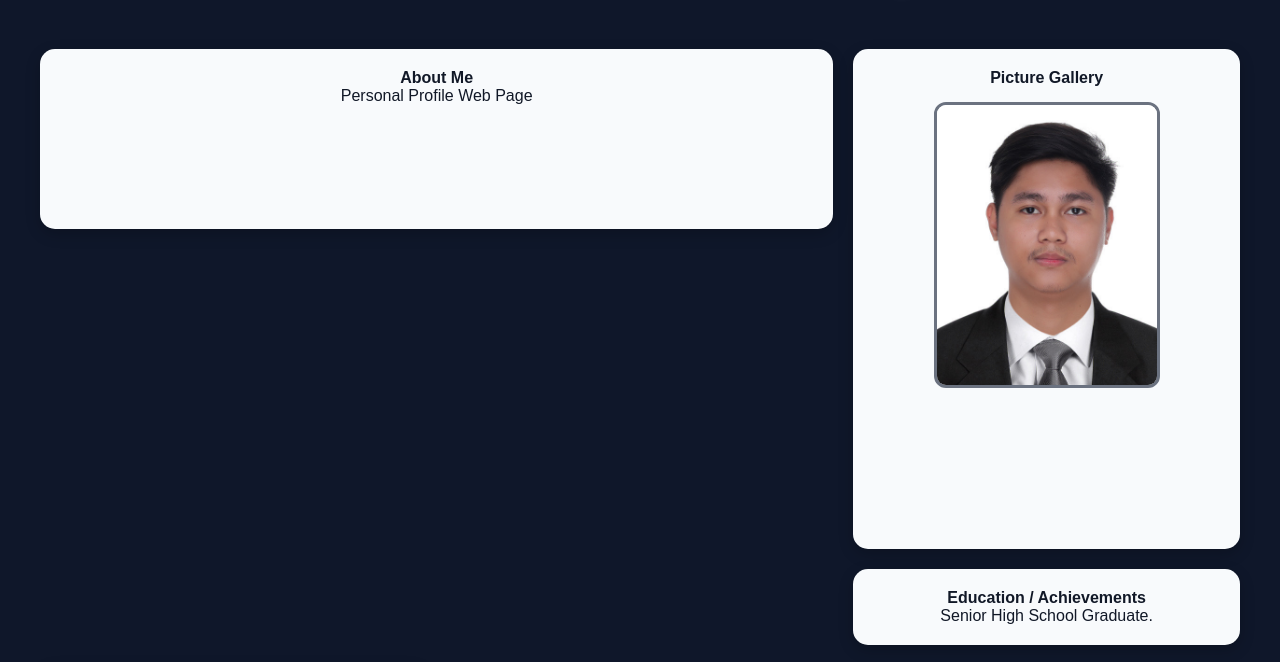
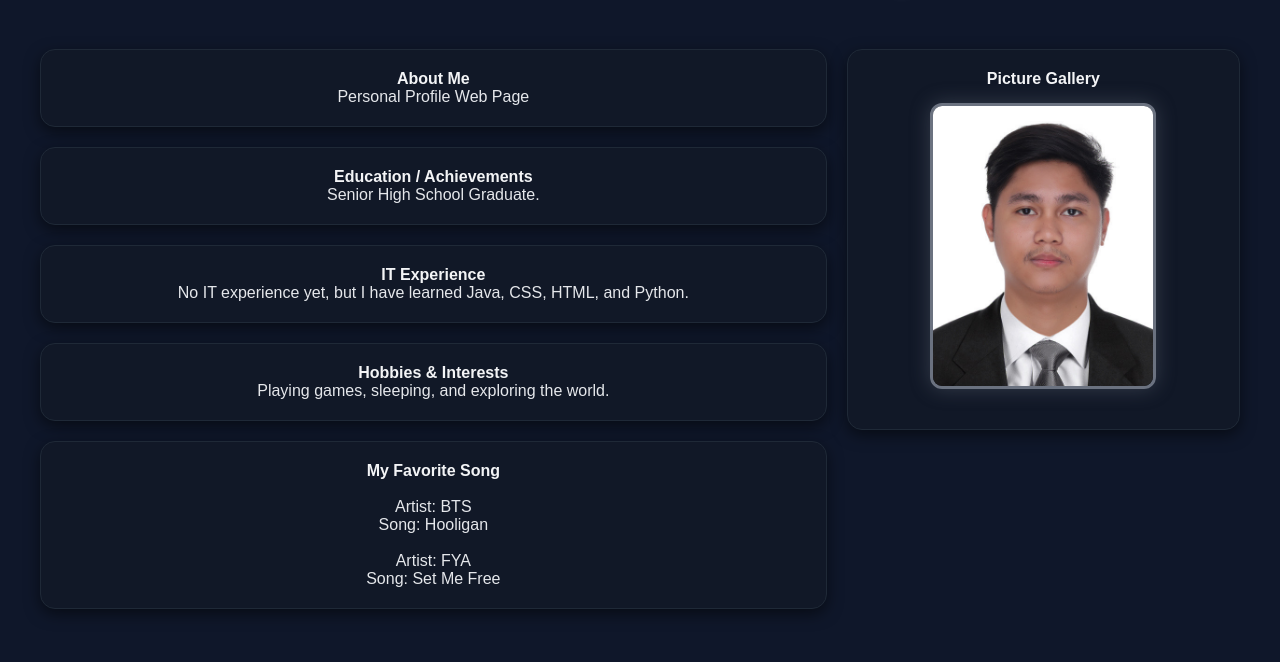
Before and after one commit to Jmonses/webprog-CF251-html-lessons, a plain HTML site: page introduction/index.html in a window 1280 px wide. Shown: the part 110-772 px from the top of the page. Drawn offline with Linux system fonts and the light colour scheme.

Commit message:
Update grid.css

```diff
--- a/introduction/css/grid.css
+++ b/introduction/css/grid.css
@@ -1,40 +1,37 @@
 .container {
     display: grid;
-    grid-template-columns: 1fr 1fr 1fr;
-    grid-template-rows: 180px 300px;
+    grid-template-columns: 2fr 1fr;
+    grid-template-areas:
+        "about      gallery"
+        "education  gallery"
+        "experience gallery"
+        "hobbies    gallery"
+        "songs      gallery";
     gap: 20px;
     padding: 20px;
+    align-items: start;
 }
 
 .container div {
-    background: #f8fafc;
-    color: #111827;
+    background: #111827;
+    color: #e5e7eb;
     padding: 20px;
     border-radius: 15px;
     text-align: center;
-    box-shadow: 0 5px 15px rgba(0,0,0,0.2);
+    border: 1px solid #1f2937;
+    box-shadow: 0 5px 15px rgba(0, 0, 0, 0.5);
 }
 
-.about {
-    grid-column: 1 / 3;
+.container strong {
+    color: #f3f4f6;
 }
 
-.education {
-    grid-column: 3 / 4;
-}
-
-.experience {
-    grid-column: 1 / 2;
-}
-
-.songs {
-    grid-column: 2 / 3;
-}
-
-.gallery {
-    grid-column: 3 / 4;
-    grid-row: 1 / 3;
-}
+.about      { grid-area: about; }
+.education  { grid-area: education; }
+.experience { grid-area: experience; }
+.hobbies    { grid-area: hobbies; }
+.songs      { grid-area: songs; }
+.gallery    { grid-area: gallery; }
 
 .gallery img {
     width: 220px;
@@ -43,8 +40,19 @@
     border-radius: 12px;
     margin-top: 15px;
     border: 3px solid #6b7280;
+    box-shadow: 0 0 20px rgba(107, 114, 128, 0.4);
 }
 
-.hobbies {
-    grid-column: 1 / 3;
+/* Phones / small screens: stack everything in one column */
+@media (max-width: 800px) {
+    .container {
+        grid-template-columns: 1fr;
+        grid-template-areas:
+            "about"
+            "gallery"
+            "education"
+            "experience"
+            "hobbies"
+            "songs";
+    }
 }
```
